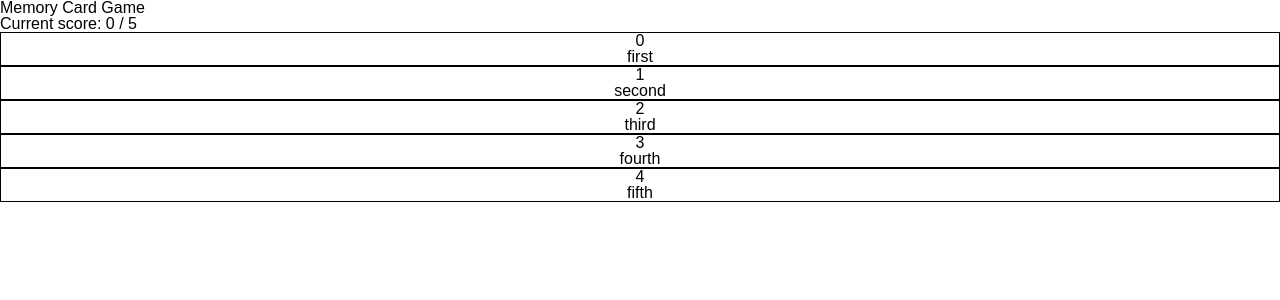
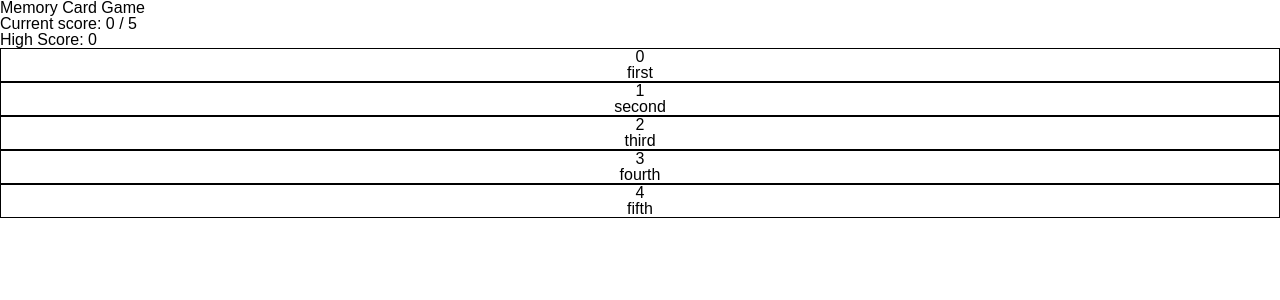
Before and after one commit to Konstanenonen/memory-card, a React (Create React App) app: page / in a window 1280 px wide. Shown: the top 300 px of the page. Built offline with nearby package versions, Linux system fonts and the light colour scheme.

Commit message:
Scoreboard keeps the highscore now

```diff
--- a/src/App.tsx
+++ b/src/App.tsx
@@ -32,7 +32,7 @@ function App() {
 
     // This toggles card with the given id to true
     const newCards = cards.map((card) =>
-      card.id === id ? { ...card, clicked: true } : card
+      card.id === id ? { ...card, clicked: true } : { ...card }
     );
 
     // This shuffles the array
--- a/src/components/Scoreboard.tsx
+++ b/src/components/Scoreboard.tsx
@@ -1,4 +1,4 @@
-import React from "react";
+import React, { useEffect, useState } from "react";
 
 interface ScoreboardProps {
   score: number;
@@ -6,11 +6,18 @@ interface ScoreboardProps {
 }
 
 function Scoreboard({ score, total }: ScoreboardProps) {
+  const [highScore, setHighScore] = useState(score);
+
+  useEffect(() => {
+    if (score > highScore) setHighScore(score);
+  }, [score]);
+
   return (
     <div>
       <p>
         Current score: {score} / {total}
       </p>
+      <p>High Score: {highScore}</p>
     </div>
   );
 }
```
